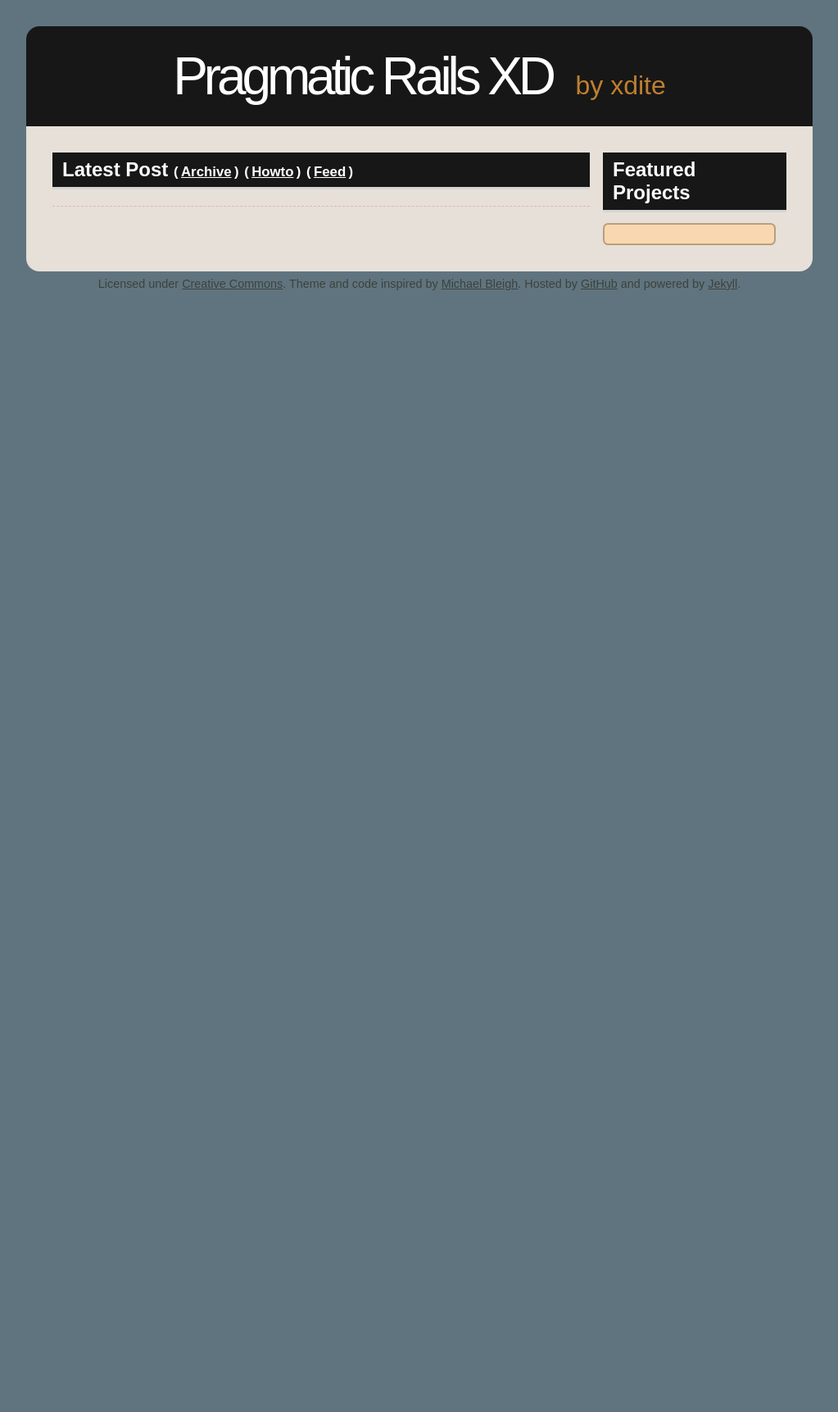
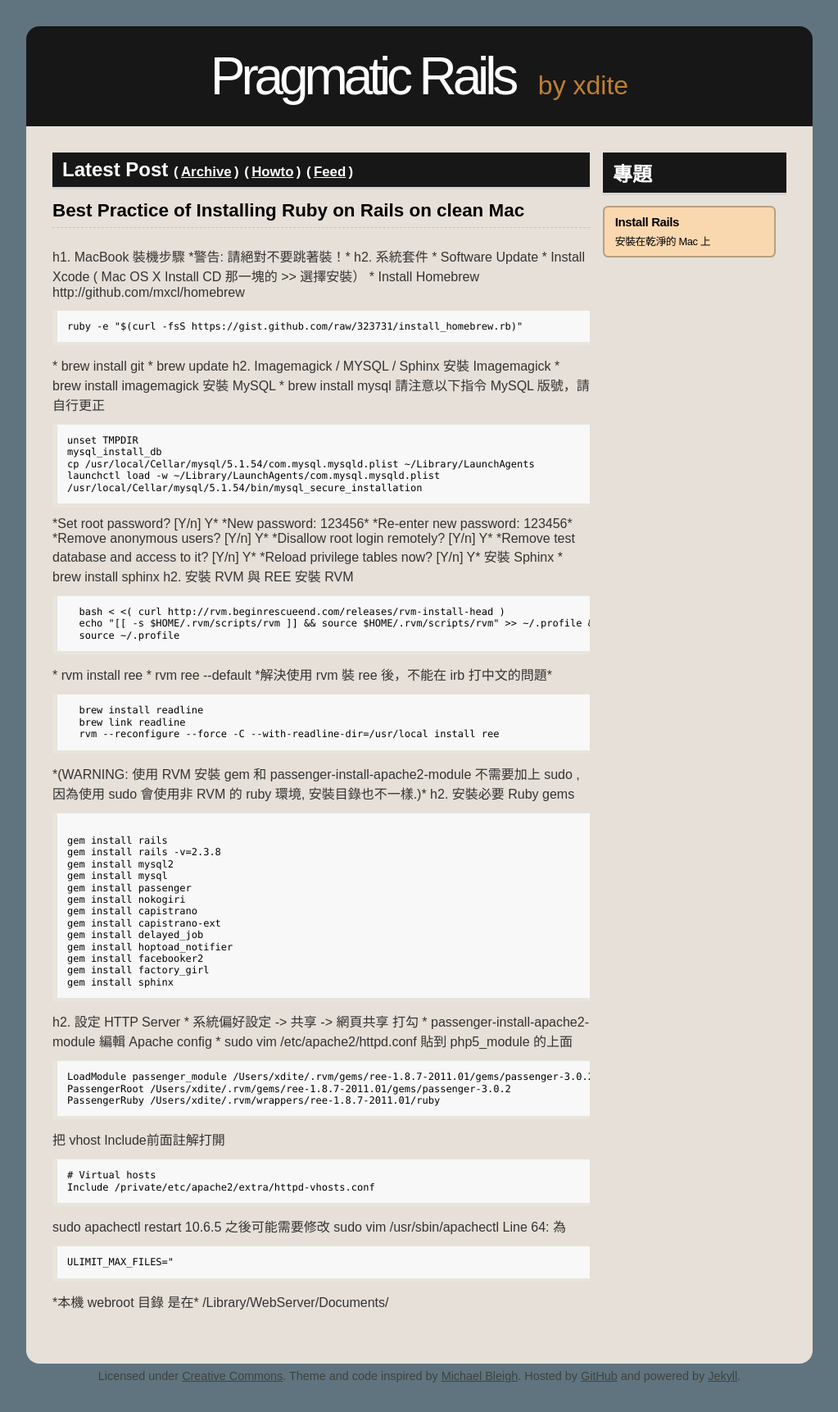
Before and after one commit to xdite/railsxd.github.com, a Jekyll site: the page built from index.html, in a window 1280 px wide. Shown: the whole page at 82% size, without its empty margins (128-1151 px from the left). Built offline with Jekyll 4.4.1, drawn with Linux system fonts in a browser that asks for light colours; before the commit the page ends 900 px from its top, so only the background shows below that.

Commit message:
paste first guide

```diff
--- a/_includes/featured.html
+++ b/_includes/featured.html
@@ -1,4 +1,6 @@
-<div class="repo">
-  <h3></h3>
-  <span class="desc"></span>
+<div class="topic">
+  <h3>Install Rails</h3>
+  <span class="desc">
+  	安裝在乾淨的 Mac 上
+  </span>
 </div>
--- a/_layouts/master.html
+++ b/_layouts/master.html
@@ -12,7 +12,7 @@
     <div id='wrapper'>
       <div id='header'>
         <h1><a href="/">
-        		Pragmatic Rails XD
+        		Pragmatic Rails
         </a></h1>
         <h2><a href="http://blog.xdite.net">by xdite</a></h2>
       </div>
--- /dev/null
+++ b/_posts/2011-02-11-1.textile
@@ -0,0 +1,127 @@
+---
+title: Best Practice of Installing Ruby on Rails on clean Mac
+layout: post
+---
+
+h1.  MacBook 裝機步驟
+
+*警告: 請絕對不要跳著裝！*
+
+h2. 系統套件
+
+* Software Update
+* Install Xcode ( Mac OS X Install CD 那一塊的 >> 選擇安裝）
+
+* Install Homebrew http://github.com/mxcl/homebrew
+<pre>ruby -e "$(curl -fsS https://gist.github.com/raw/323731/install_homebrew.rb)"</pre>
+
+
+* brew install git
+* brew update
+
+
+h2. Imagemagick / MYSQL / Sphinx
+
+安裝 Imagemagick
+* brew install imagemagick
+
+安裝 MySQL
+* brew install mysql
+
+請注意以下指令 MySQL 版號，請自行更正
+
+<pre>
+unset TMPDIR
+mysql_install_db
+cp /usr/local/Cellar/mysql/5.1.54/com.mysql.mysqld.plist ~/Library/LaunchAgents
+launchctl load -w ~/Library/LaunchAgents/com.mysql.mysqld.plist
+/usr/local/Cellar/mysql/5.1.54/bin/mysql_secure_installation
+</pre>
+
+*Set root password? [Y/n] Y*
+*New password: 123456*
+*Re-enter new password: 123456*
+*Remove anonymous users? [Y/n] Y*
+*Disallow root login remotely? [Y/n] Y*
+*Remove test database and access to it? [Y/n] Y*
+*Reload privilege tables now? [Y/n] Y*
+
+安裝 Sphinx
+* brew install sphinx
+
+h2. 安裝 RVM 與 REE
+
+安裝 RVM
+
+<pre>
+  bash < <( curl http://rvm.beginrescueend.com/releases/rvm-install-head )
+  echo "[[ -s $HOME/.rvm/scripts/rvm ]] && source $HOME/.rvm/scripts/rvm" >> ~/.profile && . ~/.profile
+  source ~/.profile
+</pre>
+
+* rvm install ree
+* rvm ree --default
+
+*解決使用 rvm 裝 ree 後，不能在 irb 打中文的問題*
+<pre>
+  brew install readline
+  brew link readline
+  rvm --reconfigure --force -C --with-readline-dir=/usr/local install ree
+</pre>
+*(WARNING: 使用 RVM 安裝 gem 和 passenger-install-apache2-module 不需要加上 sudo , 因為使用 sudo 會使用非 RVM 的 ruby 環境, 安裝目錄也不一樣.)*
+
+h2. 安裝必要 Ruby gems
+
+<pre>
+
+gem install rails
+gem install rails -v=2.3.8
+gem install mysql2
+gem install mysql
+gem install passenger
+gem install nokogiri
+gem install capistrano
+gem install capistrano-ext
+gem install delayed_job
+gem install hoptoad_notifier
+gem install facebooker2
+gem install factory_girl
+gem install sphinx
+</pre>
+
+
+h2. 設定 HTTP Server
+
+* 系統偏好設定 -> 共享 -> 網頁共享 打勾
+
+* passenger-install-apache2-module
+
+編輯 Apache config
+
+* sudo vim /etc/apache2/httpd.conf
+
+貼到 php5_module 的上面
+
+<pre>
+LoadModule passenger_module /Users/xdite/.rvm/gems/ree-1.8.7-2011.01/gems/passenger-3.0.2/ext/apache2/mod_passenger.so
+PassengerRoot /Users/xdite/.rvm/gems/ree-1.8.7-2011.01/gems/passenger-3.0.2
+PassengerRuby /Users/xdite/.rvm/wrappers/ree-1.8.7-2011.01/ruby
+</pre>
+
+把 vhost Include前面註解打開
+
+<pre>
+# Virtual hosts
+Include /private/etc/apache2/extra/httpd-vhosts.conf
+</pre>
+
+sudo apachectl restart
+
+10.6.5 之後可能需要修改 sudo vim /usr/sbin/apachectl Line 64: 為
+<pre>
+ULIMIT_MAX_FILES="
+</pre>
+
+*本機 webroot 目錄 是在*
+
+/Library/WebServer/Documents/
--- a/index.html
+++ b/index.html
@@ -3,22 +3,22 @@ layout: master
 title: Home
 ---
 
-<div class='home_box' id='home_left'>
+<div class="home_box" id="home_left">
   <h2>
     Latest Post
-    <span class="more">(<a href='/archive.html'>Archive</a>)</span>
-    <span class="more">(<a href='/howto.html'>Howto</a>)</span>
-    <span class="more">(<a href='/atom.xml'>Feed</a>)</span>
+    <span class="more">(<a href="/archive.html">Archive</a>)</span>
+    <span class="more">(<a href="/howto.html">Howto</a>)</span>
+    <span class="more">(<a href="/atom.xml">Feed</a>)</span>
   </h2>
 
-  <div class='post'>
-    <h1><a href='{{site.posts.first.url}}'>{{site.posts.first.title}}</a></h1>
-    <div class='body'>{{ site.posts.first.content }}</div>
+  <div class="post">
+    <h1><a href="{{site.posts.first.url}}">{{site.posts.first.title}}</a></h1>
+    <div class="body">{{ site.posts.first.content }}</div>
   </div>
 </div>
-<div class='home_box' id='home_right'>
-  <h2>Featured Projects</h2>
+<div class="home_box" id="home_right">
+  <h2>專題</h2>
   {% include featured.html %}
-  <div id='github-projects'>
+  <div id="github-projects">
   </div>
 </div>
--- /dev/null
+++ b/src/ie.scss
@@ -0,0 +1,5 @@
+/* Welcome to Compass. Use this file to write IE specific override styles.
+ * Import this file using the following HTML or equivalent:
+ * <!--[if IE]>
+ *   <link href="/stylesheets/ie.css" media="screen, projection" rel="stylesheet" type="text/css" />
+ * <![endif]--> */
--- /dev/null
+++ b/src/print.scss
@@ -0,0 +1,3 @@
+/* Welcome to Compass. Use this file to define print styles.
+ * Import this file using the following HTML or equivalent:
+ * <link href="/stylesheets/print.css" media="print" rel="stylesheet" type="text/css" /> */
--- /dev/null
+++ b/src/screen.scss
@@ -0,0 +1,6 @@
+/* Welcome to Compass.
+ * In this file you should write your main styles. (or centralize your imports)
+ * Import this file using the following HTML or equivalent:
+ * <link href="/stylesheets/screen.css" media="screen, projection" rel="stylesheet" type="text/css" /> */
+
+@import "compass/reset";
--- /dev/null
+++ b/stylesheets/ie.css
@@ -0,0 +1,5 @@
+/* Welcome to Compass. Use this file to write IE specific override styles.
+ * Import this file using the following HTML or equivalent:
+ * <!--[if IE]>
+ *   <link href="/stylesheets/ie.css" media="screen, projection" rel="stylesheet" type="text/css" />
+ * <![endif]--> */
--- a/stylesheets/master.css
+++ b/stylesheets/master.css
@@ -1,24 +1,31 @@
+/* line 1, ../src/master.scss */
 body {
   font-family: Arial, sans-serif;
   background: #607480;
   color: #000000;
 }
 
-.more { font-size: 0.7em;}
+/* line 6, ../src/master.scss */
+.more {
+  font-size: 0.7em;
+}
 
+/* line 9, ../src/master.scss */
 img.right {
   float: right;
   margin: 15px;
 }
 
+/* line 13, ../src/master.scss */
 a {
   color: #3E423A;
 }
-
+/* line 15, ../src/master.scss */
 a:visited {
   color: #6C6E58;
 }
 
+/* line 18, ../src/master.scss */
 #wrapper {
   width: 60em;
   margin: 2em auto 0;
@@ -29,6 +36,7 @@ a:visited {
   border-radius: 1.5em;
 }
 
+/* line 27, ../src/master.scss */
 #header {
   text-align: left;
   background: #171717;
@@ -41,7 +49,7 @@ a:visited {
   padding: 1.5em;
   text-align: center;
 }
-
+/* line 38, ../src/master.scss */
 #header h1 {
   font-size: 4em;
   display: inline;
@@ -49,17 +57,22 @@ a:visited {
   color: #fff;
   font-weight: normal;
 }
-
-#header h1 a, #header h2 a {
+/* line 44, ../src/master.scss */
+#header h1 a {
   color: inherit;
   text-decoration: none;
 }
-
-#header h1 a:hover, #header h2 a:hover {
+/* line 47, ../src/master.scss */
+#header h2 a {
+  color: inherit;
+  text-decoration: none;
+}
+/* line 50, ../src/master.scss */
+#header h1 a:hover {
   color: inherit;
   text-decoration: underline;
 }
-
+/* line 53, ../src/master.scss */
 #header h2 {
   display: inline;
   margin-left: 0.5em;
@@ -67,21 +80,27 @@ a:visited {
   font-weight: normal;
   color: #BF7F30;
 }
+/* line 54, ../src/master.scss */
+#header h2 a:hover {
+  color: inherit;
+  text-decoration: underline;
+}
 
+/* line 63, ../src/master.scss */
 #menu {
   background: #3E423A;
 }
-
+/* line 65, ../src/master.scss */
 #menu ul {
   list-style: none;
   margin: 0;
   text-align: center;
 }
-
+/* line 69, ../src/master.scss */
 #menu ul li {
   display: inline;
 }
-
+/* line 71, ../src/master.scss */
 #menu ul li a {
   color: white;
   font-size: 1.3em;
@@ -90,6 +109,7 @@ a:visited {
   font-weight: normal;
 }
 
+/* line 78, ../src/master.scss */
 #archive {
   list-style: none;
   width: 50%;
@@ -97,21 +117,22 @@ a:visited {
   padding: 0;
   font-size: 140%;
 }
-
+/* line 84, ../src/master.scss */
 #archive li {
   height: 20px;
   margin: 0;
 }
-
+/* line 87, ../src/master.scss */
 #archive a {
   float: left;
 }
-
+/* line 89, ../src/master.scss */
 #archive abbr {
   color: #666;
   float: right;
 }
 
+/* line 93, ../src/master.scss */
 #content {
   padding: 2em;
   background: #E6E0D8;
@@ -122,18 +143,19 @@ a:visited {
   border-bottom-left-radius: 1em;
   border-bottom-right-radius: 1em;
 }
-
+/* line 102, ../src/master.scss */
 #content h2 {
   margin: 0 0 0.5em 0;
   color: black;
   font-size: 1.5em;
 }
-
+/* line 106, ../src/master.scss */
 #content p {
   line-height: 140%;
   letter-spacing: -0.03em;
 }
 
+/* line 110, ../src/master.scss */
 .date {
   padding: 0.4em 0.6em 0.3em;
   font-weight: bold;
@@ -142,16 +164,20 @@ a:visited {
   color: #000;
 }
 
+/* line 117, ../src/master.scss */
 div.post {
   margin-bottom: 2em;
 }
 
+/* line 120, ../src/master.scss */
+.post {
+  color: #333;
+}
+/* line 121, ../src/master.scss */
 .post h1 {
   margin-top: 0.2em;
 }
-
-.post { color: #333; }
-
+/* line 123, ../src/master.scss */
 .post h1 a {
   text-decoration: none;
   clear: left;
@@ -162,9 +188,12 @@ div.post {
   border-bottom: 1px dashed #dba;
   font-weight: bold;
 }
+/* line 133, ../src/master.scss */
+.post br {
+  margin-bottom: 10px;
+}
 
-.post br { margin-bottom: 10px;}
-
+/* line 136, ../src/master.scss */
 pre {
   background: #f8f8f8;
   border: 1px solid #E7E5DC;
@@ -178,33 +207,36 @@ pre {
   letter-spacing: 0;
 }
 
+/* line 148, ../src/master.scss */
 table.post-list {
   width: 100%;
   border-collapse: collapse;
 }
-
+/* line 151, ../src/master.scss */
 table.post-list a {
   color: #262;
   font-weight: bold;
 }
-
+/* line 154, ../src/master.scss */
 table.post-list th {
   text-align: left;
 }
-
+/* line 156, ../src/master.scss */
 table.post-list td, table.post-list th {
   padding: 0.5em 0.3em;
   border-bottom: 1px solid #dba;
 }
-
+/* line 160, ../src/master.scss */
 table.post-list tr:last-child td, table.post-list tr:last-child th {
   border-bottom: 0;
 }
 
+/* line 163, ../src/master.scss */
 div.related {
   margin-bottom: 2em;
 }
 
+/* line 166, ../src/master.scss */
 #footer {
   margin: 0 auto 2em;
   color: #3E423A;
@@ -214,10 +246,12 @@ div.related {
   width: 56em;
 }
 
+/* line 174, ../src/master.scss */
 .home_box {
   float: left;
 }
 
+/* line 177, ../src/master.scss */
 #content .home_box h2 {
   background: #171717;
   padding: 0.3em 0.5em;
@@ -226,32 +260,41 @@ div.related {
   color: white;
 }
 
+/* line 184, ../src/master.scss */
 .home_box h2 a {
   color: white;
   margin: 0 0.2em;
 }
 
+/* line 188, ../src/master.scss */
 #home_left {
   width: 41em;
 }
 
+/* line 191, ../src/master.scss */
 #home_right {
   width: 14em;
   margin-left: 1em;
 }
 
-.clearfix { clear: both;}
+/* line 195, ../src/master.scss */
+.clearfix {
+  clear: both;
+}
 
+/* line 198, ../src/master.scss */
 #footer a {
   color: #3E423A;
   font-weight: normal;
 }
 
+/* line 202, ../src/master.scss */
 .home_box .post h1 a {
   font-size: 0.7em;
 }
 
-.repo {
+/* line 205, ../src/master.scss */
+.topic {
   background: #FAD8AF;
   border: 2px solid #B89F80;
   padding: 0.7em 1em;
@@ -262,16 +305,19 @@ div.related {
   -webkit-border-radius: 0.5em;
   border-radius: 0.5em;
 }
-.repo h3 {
+/* line 215, ../src/master.scss */
+.topic h3 {
   margin: 0 0 0.3em 0;
 }
-.repo h3 a {
+/* line 217, ../src/master.scss */
+.topic h3 a {
   font-weight: bold;
   color: black;
   letter-spacing: 0;
   font-size: 1.1em;
 }
 
+/* line 223, ../src/master.scss */
 #github-projects.big .repo {
   float: left;
   width: 25.2em;
@@ -281,7 +327,17 @@ div.related {
   vertical-align: top;
 }
 
-.float-left { float: left; }
-.float-right { float: right; }
+/* line 231, ../src/master.scss */
+.float-left {
+  float: left;
+}
 
-a img { border: 0; }
+/* line 234, ../src/master.scss */
+.float-right {
+  float: right;
+}
+
+/* line 237, ../src/master.scss */
+a img {
+  border: 0;
+}
--- /dev/null
+++ b/stylesheets/print.css
@@ -0,0 +1,3 @@
+/* Welcome to Compass. Use this file to define print styles.
+ * Import this file using the following HTML or equivalent:
+ * <link href="/stylesheets/print.css" media="print" rel="stylesheet" type="text/css" /> */
```
Also changed, not shown: config.rb (added, +9 -0 lines), src/master.scss (added, +238 -0 lines), stylesheets/screen.css (added, +63 -0 lines), 1 other file.
